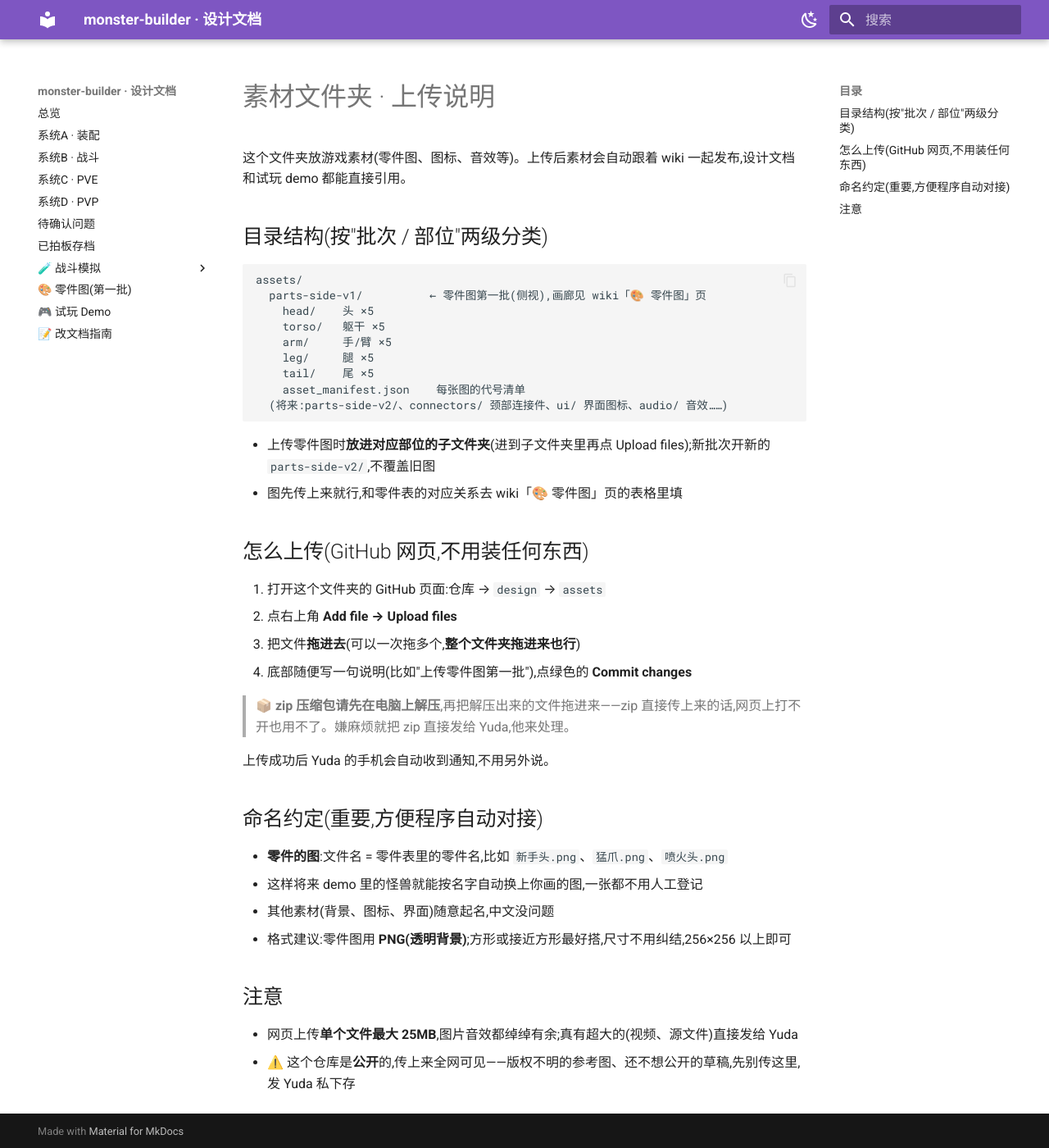
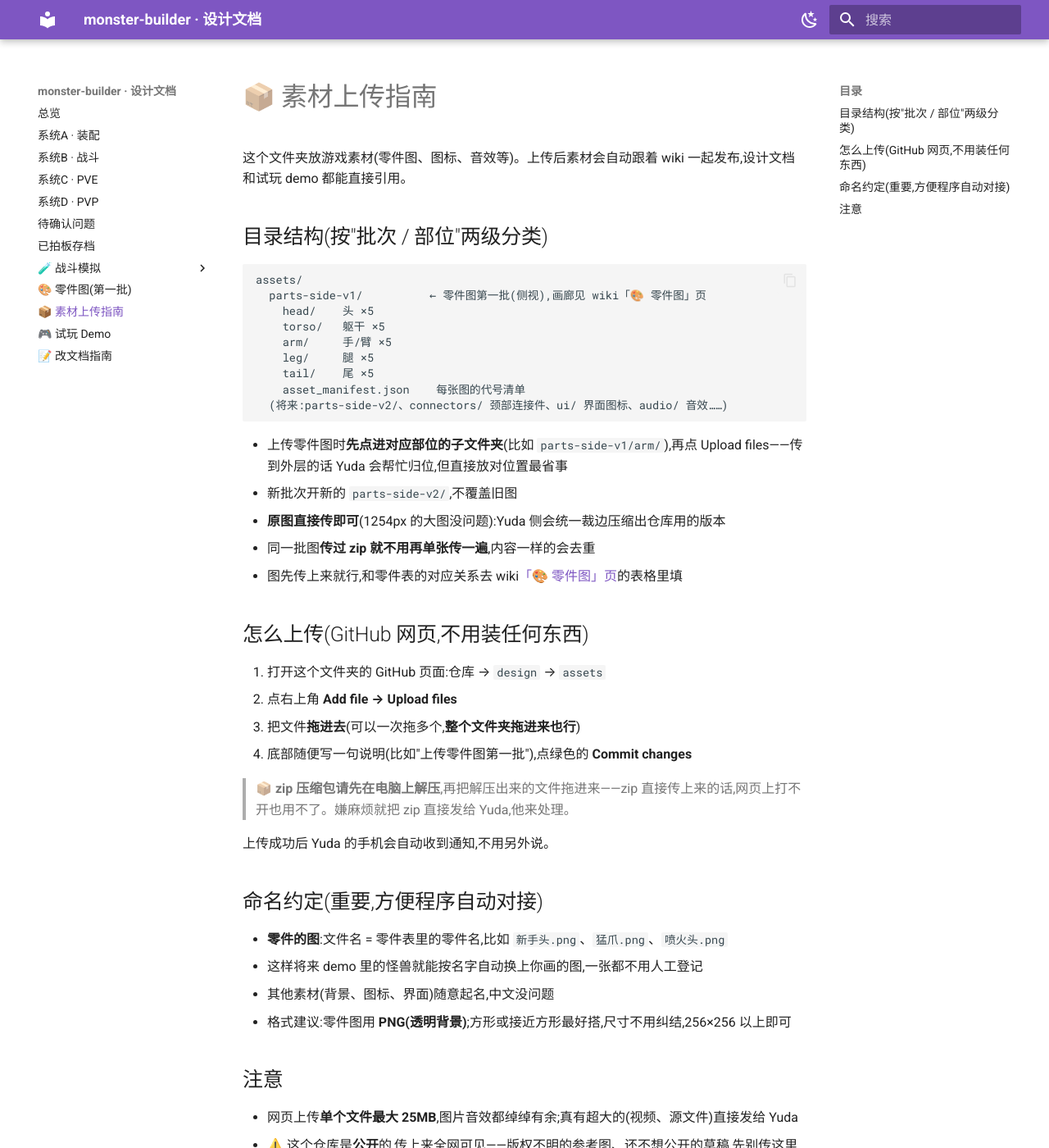
Before and after one commit to zhaoyuda/monster-builder, an MkDocs documentation site: the page built from design/assets/README.md, in a window 1280 px wide and 1400 px high. Shown: the whole window at 82% size. Built offline with MkDocs 1.6.1 and Material for MkDocs 9.7.7, drawn with Linux system fonts in a browser that asks for light colours; some of the changed text lies outside the part shown.

Commit message:
assets: 上传指南进 wiki 导航;根目录重复的 arm_01-05 去重(与 zip 同内容,优化版已在 parts-side-v1/arm/)
Co-Authored-By: Claude Fable 5 <noreply@anthropic.com>
Claude-Session: https://claude.ai/code/session_014oioR6yEDTrCW8kBU8iQqj

````diff
--- a/design/assets/README.md
+++ b/design/assets/README.md
@@ -1,4 +1,4 @@
-# 素材文件夹 · 上传说明
+# 📦 素材上传指南
 
 这个文件夹放游戏素材(零件图、图标、音效等)。上传后素材会自动跟着 wiki 一起发布,设计文档和试玩 demo 都能直接引用。
 
@@ -16,8 +16,11 @@ assets/
   (将来:parts-side-v2/、connectors/ 颈部连接件、ui/ 界面图标、audio/ 音效……)
 ```
 
-- 上传零件图时**放进对应部位的子文件夹**(进到子文件夹里再点 Upload files);新批次开新的 `parts-side-v2/`,不覆盖旧图
-- 图先传上来就行,和零件表的对应关系去 wiki「🎨 零件图」页的表格里填
+- 上传零件图时**先点进对应部位的子文件夹**(比如 `parts-side-v1/arm/`),再点 Upload files——传到外层的话 Yuda 会帮忙归位,但直接放对位置最省事
+- 新批次开新的 `parts-side-v2/`,不覆盖旧图
+- **原图直接传即可**(1254px 的大图没问题):Yuda 侧会统一裁边压缩出仓库用的版本
+- 同一批图**传过 zip 就不用再单张传一遍**,内容一样的会去重
+- 图先传上来就行,和零件表的对应关系去 wiki[「🎨 零件图」页](parts-side-v1.md)的表格里填
 
 ## 怎么上传(GitHub 网页,不用装任何东西)
 
--- a/mkdocs.yml
+++ b/mkdocs.yml
@@ -63,5 +63,6 @@ nav:
       - 2026-07-15 新零件表验证: sim-reports/2026-07-15-新零件表验证.md
       - 2026-07-15 机制引擎上线: sim-reports/2026-07-15-机制引擎.md
   - 🎨 零件图(第一批): assets/parts-side-v1.md
+  - 📦 素材上传指南: assets/README.md
   - 🎮 试玩 Demo: https://zhaoyuda.github.io/monster-builder/play/index.html
   - 📝 改文档指南: 给Akun的改文档指南.md
````
Also changed, not shown: design/assets/arm_01.png (deleted), design/assets/arm_02.png (deleted), design/assets/arm_03.png (deleted), design/assets/arm_04.png (deleted), design/assets/arm_05.png (deleted).
